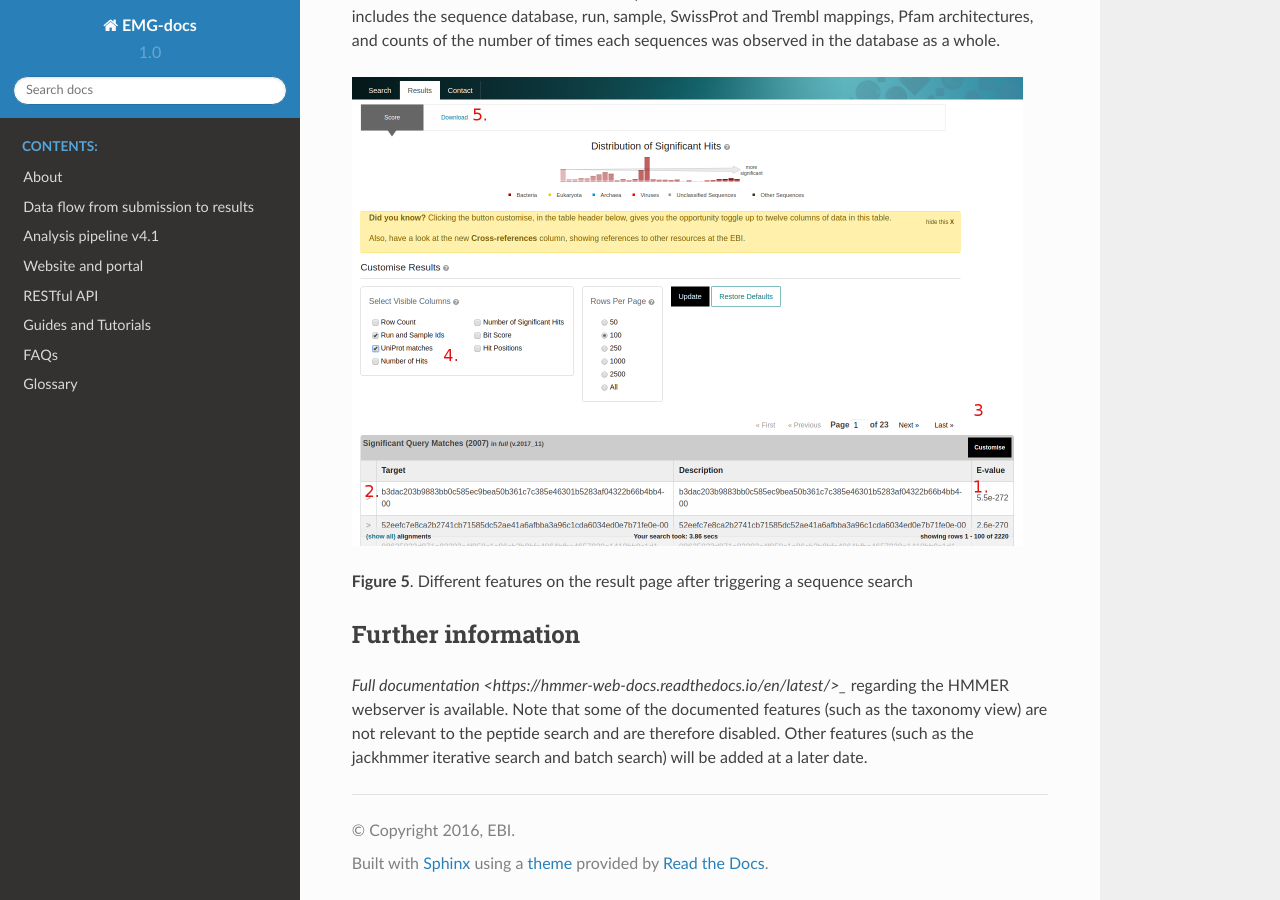
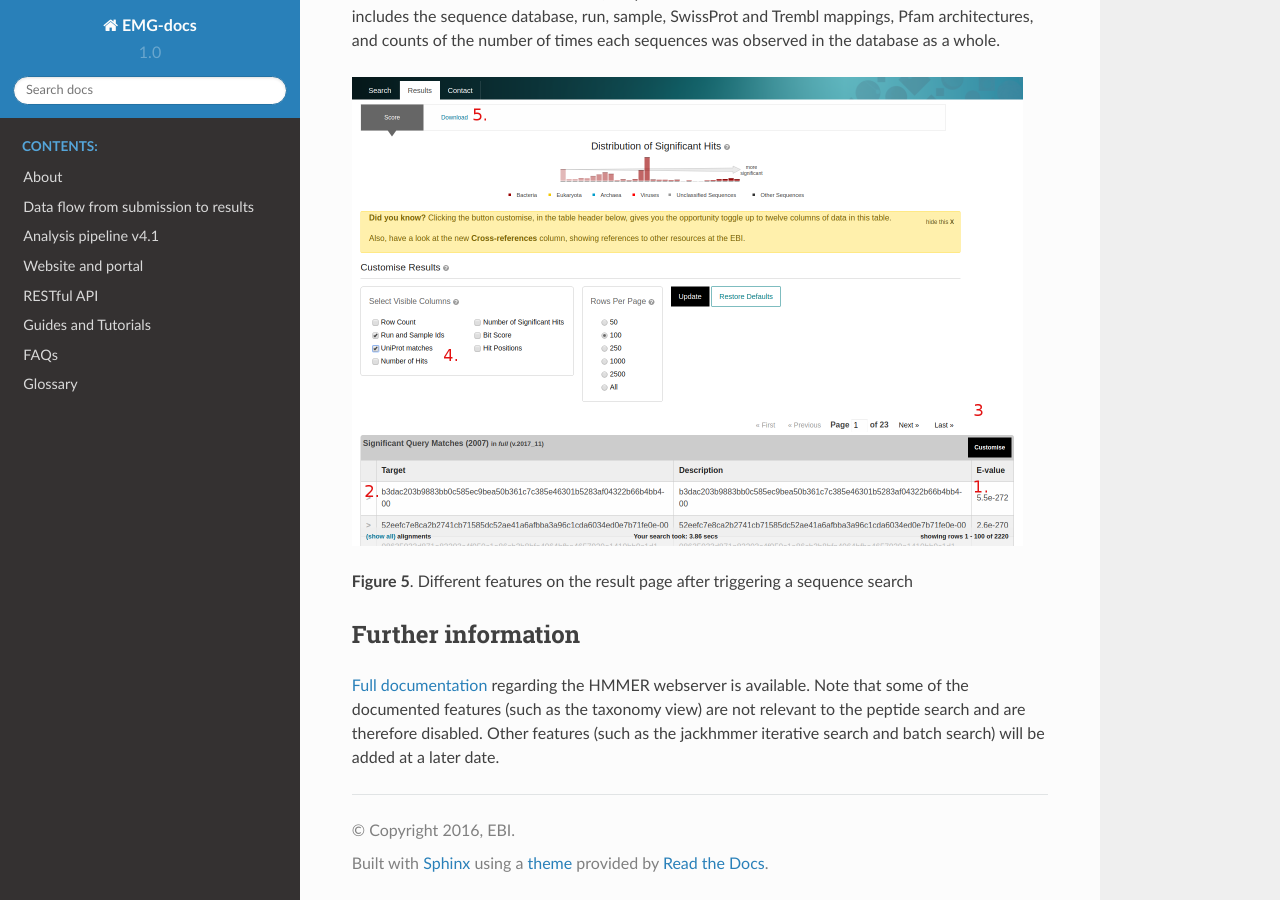
Before and after one commit to EBI-Metagenomics/EMG-docs, a Sphinx documentation site: the page built from docs/sequence-search.rst, in a window 1280 px wide and 900 px high, scrolled down 3487 px. Built offline with Sphinx 7.4.7 and the Read the Docs theme 2.0.0, drawn with Linux system fonts in a browser that asks for light colours.

Commit message:
Fixed weblink.

```diff
--- a/docs/sequence-search.rst
+++ b/docs/sequence-search.rst
@@ -126,7 +126,7 @@ was observed in the database as a whole.
 Further information
 -------------------
 
-`Full documentation <https://hmmer-web-docs.readthedocs.io/en/latest/>_`
+`Full documentation <https://hmmer-web-docs.readthedocs.io/en/latest/>`_
 regarding the HMMER webserver is available. Note that some of the documented
 features (such as the taxonomy view) are not relevant to the peptide search
 and are therefore disabled.
```
